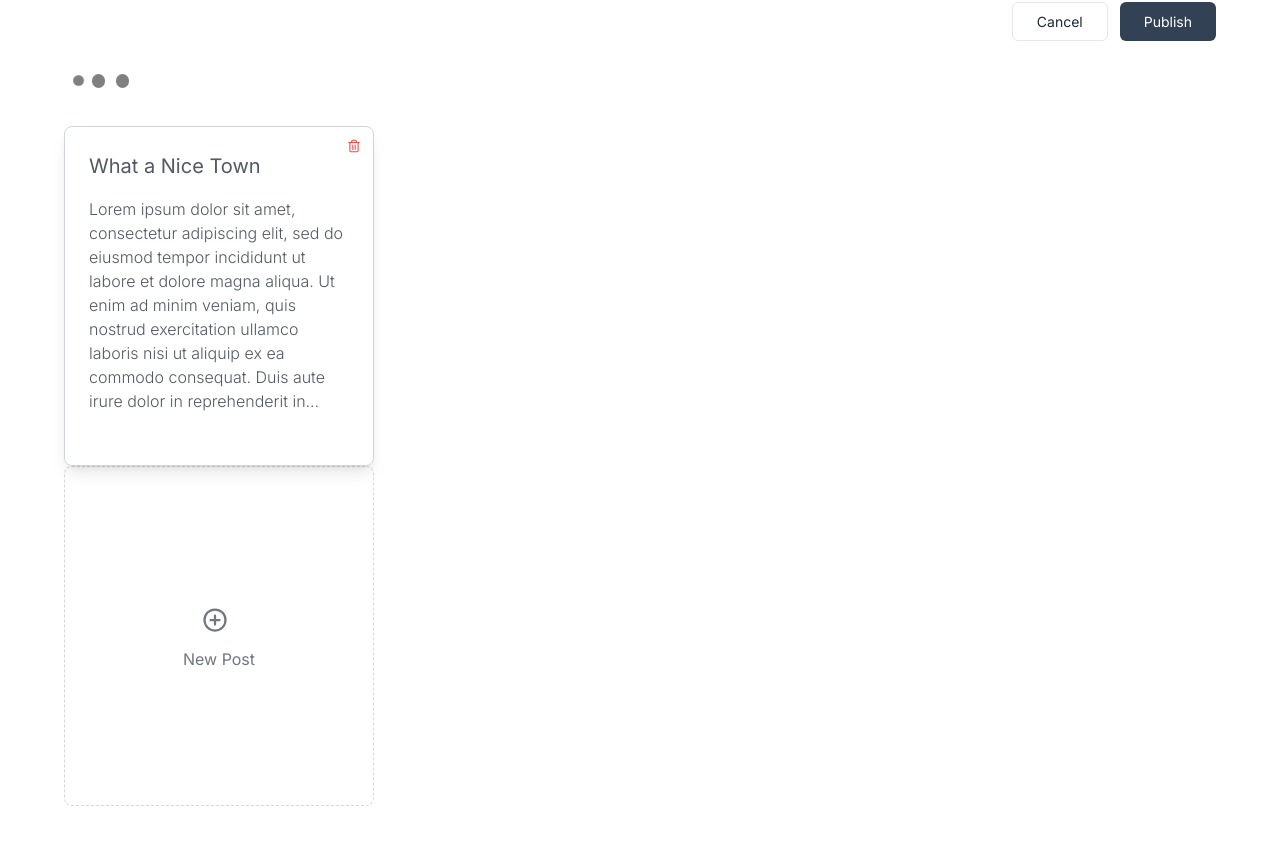
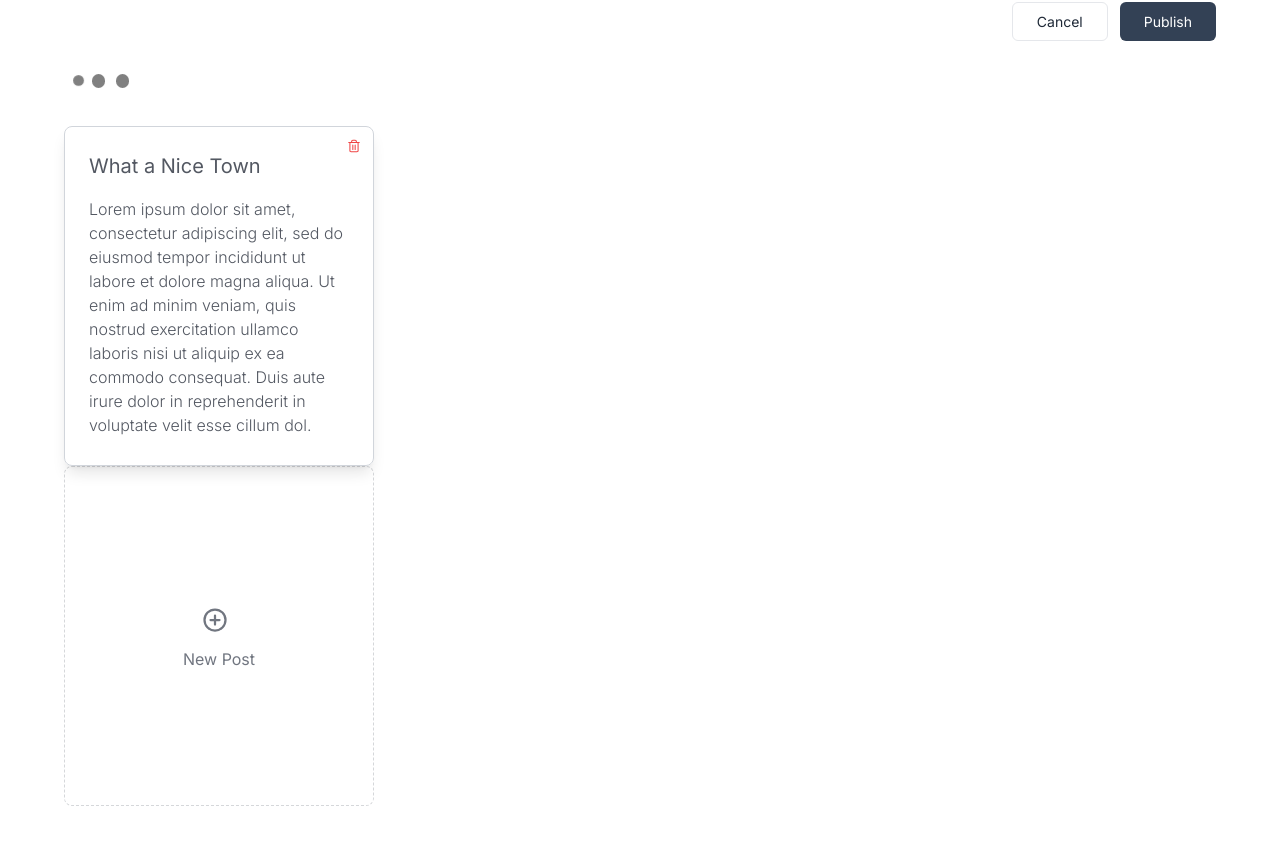
Before and after one commit to tejiriaustin/lema-frontend, a React (Vite) app: page /test in a window 1280 px wide. Shown: the part 8515-9357 px from the top of the page. Built offline with nearby package versions, Linux system fonts and the light colour scheme; no server answers.

Commit message:
Update PostCard.tsx

```diff
--- a/src/components/PostCard.tsx
+++ b/src/components/PostCard.tsx
@@ -13,15 +13,18 @@ export function PostCard({ title, content, onDelete }: PostCardProps) {
     const truncatedTitle = truncateText(title, 50);
 
     return (
-        <div className="rounded-lg border border-gray-300 p-6 relative shadow-lg w-[310px] h-[340px]">
+        <div className="rounded-lg border border-gray-300 p-6 relative shadow-lg w-[310px] h-[340px] flex flex-col">
             <h2
-                className="text-[20px] text-[#535862] font-inter mb-4 overflow-hidden text-ellipsis"
+                className="text-[20px] text-[#535862] font-inter mb-4 break-words"
                 title={title}
             >
                 {truncatedTitle}
             </h2>
-            <p className="text-[16px] font-[300] text-[#535862] font-inter clamp-text">{content}</p>
-
+            <div className="flex-1 overflow-hidden">
+                <p className="text-[16px] font-[300] text-[#535862] font-inter break-words whitespace-normal">
+                    {content}
+                </p>
+            </div>
             {onDelete && (
                 <button
                     onClick={onDelete}
```
